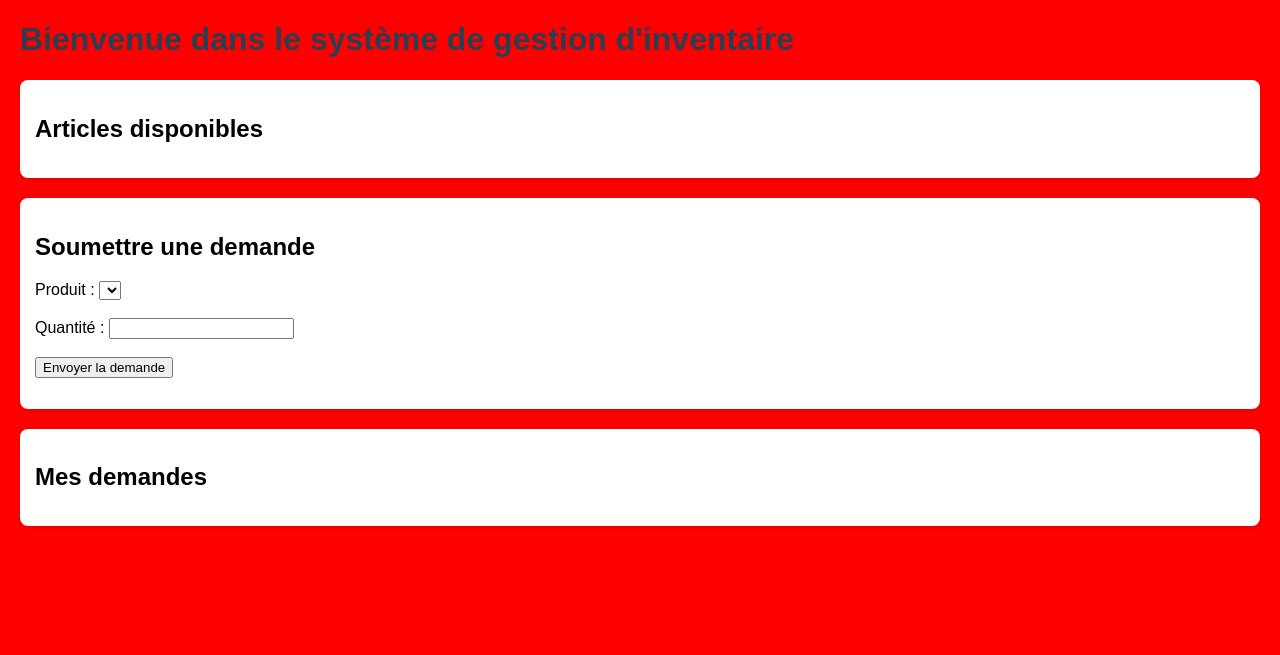
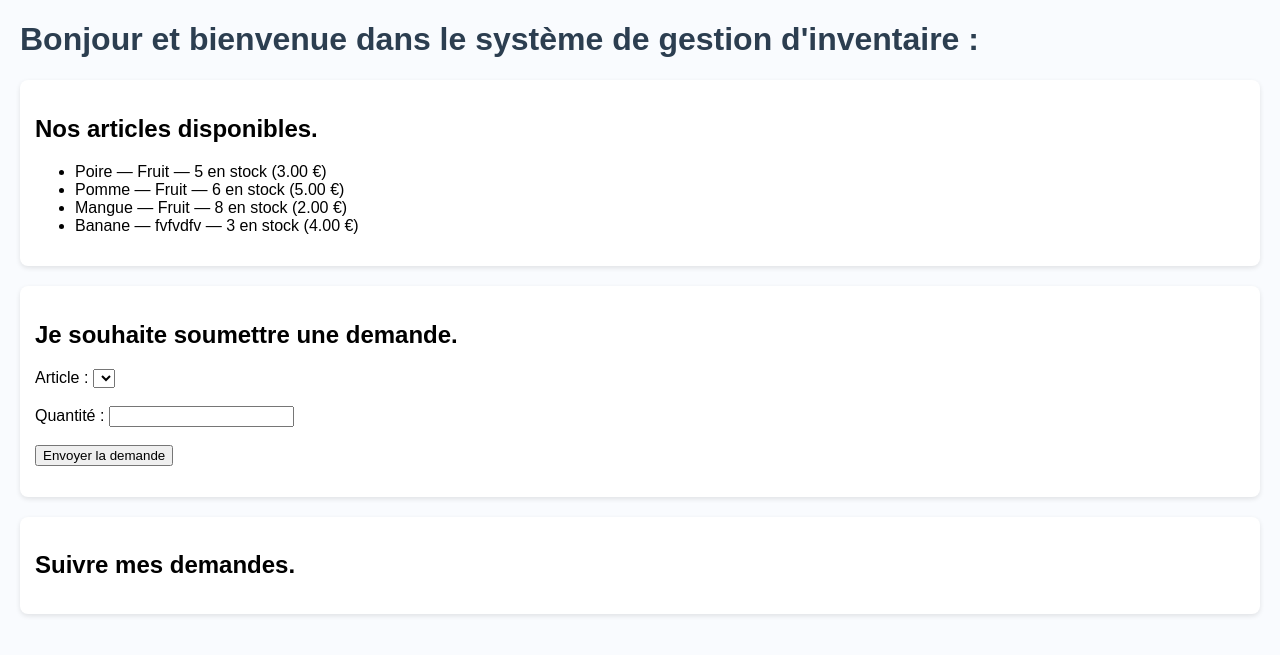
Before and after one commit to MartialMertzig/Deletec, a Django app: page /inventaire/ in a window 1280 px wide. Shown: the top 655 px of the page. Run offline with Django 5.2, Linux system fonts and the light colour scheme; data comes from the database, SQL or seed files in the repository; both versions use the stored data as it was after the commit; lists and menus that the app fills with data are empty.

Commit message:
Backend – Django Admin : inventory/admin.py – ajout de la gestion des ProductRequest

```diff
--- a/inventory_system/inventory/static/inventory/style.css
+++ b/inventory_system/inventory/static/inventory/style.css
@@ -1,7 +1,7 @@
 body {
     font-family: Arial, sans-serif;
     margin: 20px;
-    background-color: red;
+    background-color: #f9fbfe;
 }
 
 h1 {
--- a/inventory_system/inventory/templates/liste_produit.html
+++ b/inventory_system/inventory/templates/liste_produit.html
@@ -7,19 +7,23 @@
         <title>Gestion d'inventaire</title>
     </head>
 <body>
-    <h1>Bienvenue dans le système de gestion d'inventaire</h1>
+    <h1>Bonjour et bienvenue dans le système de gestion d'inventaire :</h1>
 
     <!-- Liste des produits -->
      <section>
-        <h2>Articles disponibles</h2>
-            <ul id="product-list"></ul>
+        <h2>Nos articles disponibles.</h2>
+            <ul id="product-list">
+                 {% for product in products %}
+                   <li>{{ product.name }} — {{ product.description }} — {{ product.quantity }} en stock ({{ product.price }} €)</li>
+                 {% endfor %}
+            </ul>
      </section>
 
      <!-- Soumettre une demande -->
       <section>
-        <h2>Soumettre une demande</h2>
+        <h2>Je souhaite soumettre une demande.</h2>
         <form id="request-form">
-            <label fort="product">Produit :</label>
+            <label fort="product">Article :</label>
             <select for="product-select" required></select><br><br>
             <label for="quantity">Quantité :</label>
             <input type="number" id="quantity" min="1" required><br><br>
@@ -30,7 +34,7 @@
 
       <!-- Suivre les demandes -->
        <section>
-        <h2>Mes demandes</h2>
+        <h2>Suivre mes demandes.</h2>
         <ul id="request-list"></ul>
        </section>
       <!-- Chemin vers le script.js statique-->
--- a/inventory_system/inventory/urls.py
+++ b/inventory_system/inventory/urls.py
@@ -10,5 +10,5 @@
 urlpatterns = [
     path('', views.index, name='index'), # Accueil
     path('api/', include(router.urls)), #API
-    path('inventaire/', views.liste_produit, name='liste_produit'),
+    path('inventaire/', views.product_list, name='liste_produit'),
 ]
--- a/inventory_system/inventory/views.py
+++ b/inventory_system/inventory/views.py
@@ -1,6 +1,6 @@
 from django.http import HttpResponse
 from rest_framework import viewsets, permissions # Permet de définir les permissions
-from.models import Product, Productrequest
+from .models import Product, Productrequest
 from .serializers import ProductSerializer, ProductRequestSerializer
 from django.shortcuts import render
 
@@ -19,6 +19,7 @@
 #Vue des API demandes de produits
 
 class ProductRequestViewSet(viewsets.ModelViewSet):
+    queryset = Productrequest.objects.all()
     serializer_class = ProductRequestSerializer
     permission_classes = [permissions.IsAuthenticated]
 
@@ -33,5 +34,6 @@
 
 #Vue de la page liste produit
 
-def liste_produit(request):
-    return render(request, 'liste_produit.html')
+def product_list(request):
+    products = Product.objects.all()
+    return render(request, 'liste_produit.html', {'products': products})
```
Also changed, not shown: inventory_system/inventory/admin.py (+7 -1 lines), inventory_system/db.sqlite3.
